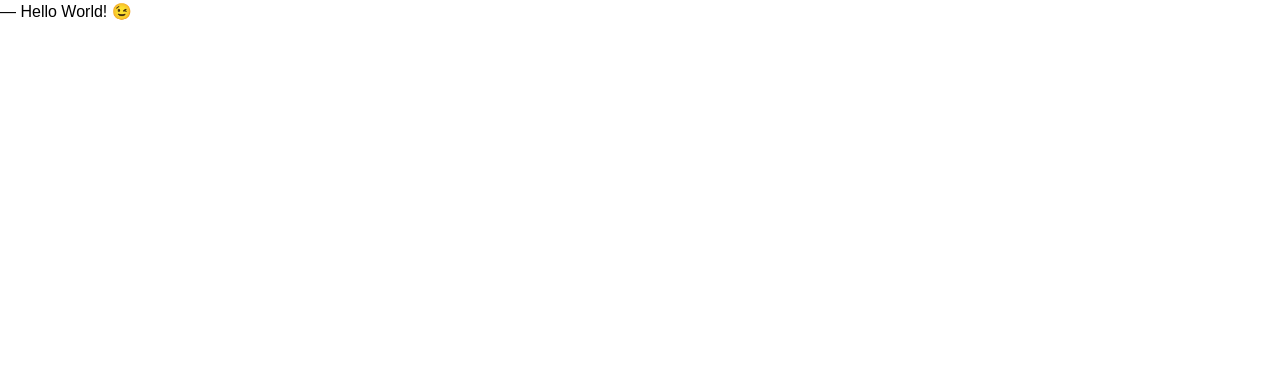
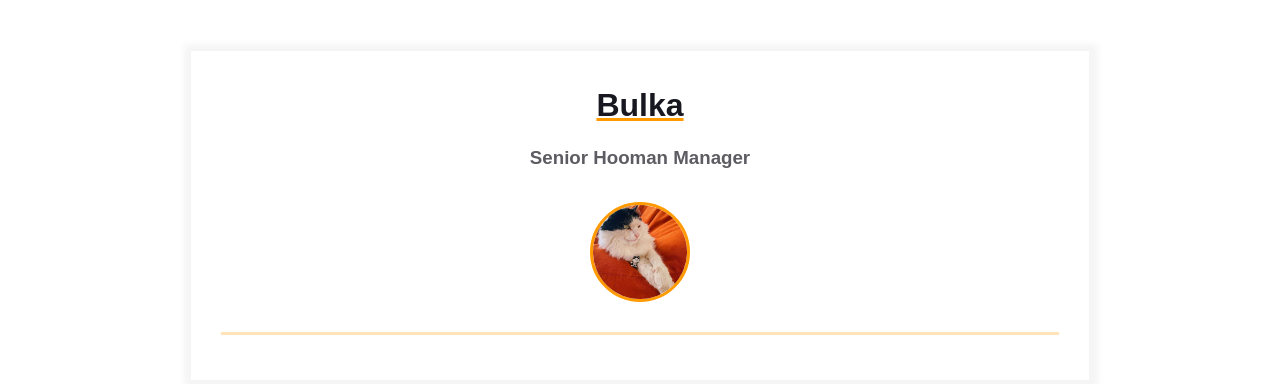
Before and after one commit to ivantsova-qa/homepage, a plain HTML site: page index.html in a window 1280 px wide. Drawn offline with Linux system fonts and the light colour scheme.

Commit message:
Add Bulka's image

```diff
--- a/index.html
+++ b/index.html
@@ -8,6 +8,25 @@
   </head>
 
   <body>
-    ― Hello World! &#x1F609;
+    <main>
+  <div class="resume">
+    <div class="container">
+      <div class="resume__block">
+        <h1 class="contact-info__header">Bulka</h1>
+        <h3 class="contact-info__sub-header">Senior Hooman Manager</h3>
+
+        <div class="contact_info_container fh">
+          <div class="contact-info__block"></div>
+
+          <div class="contact-info__block contact-info__block--center">
+            <img class="contact-info__avatar" src="assets/bulka_image.jpg" alt="Avatar">
+          </div>
+
+          <div class="contact-info__block"></div>
+        </div>
+      </div>
+    </div>
+  </div>
+</main>
   </body>
 </html>
```
Also changed, not shown: assets/bulka_image.jpg (added).
